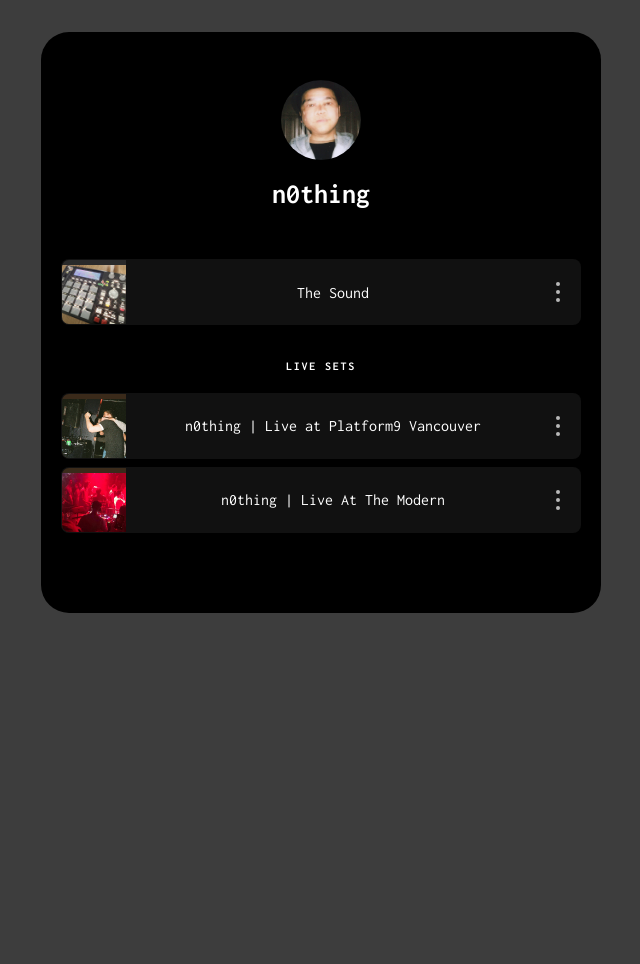
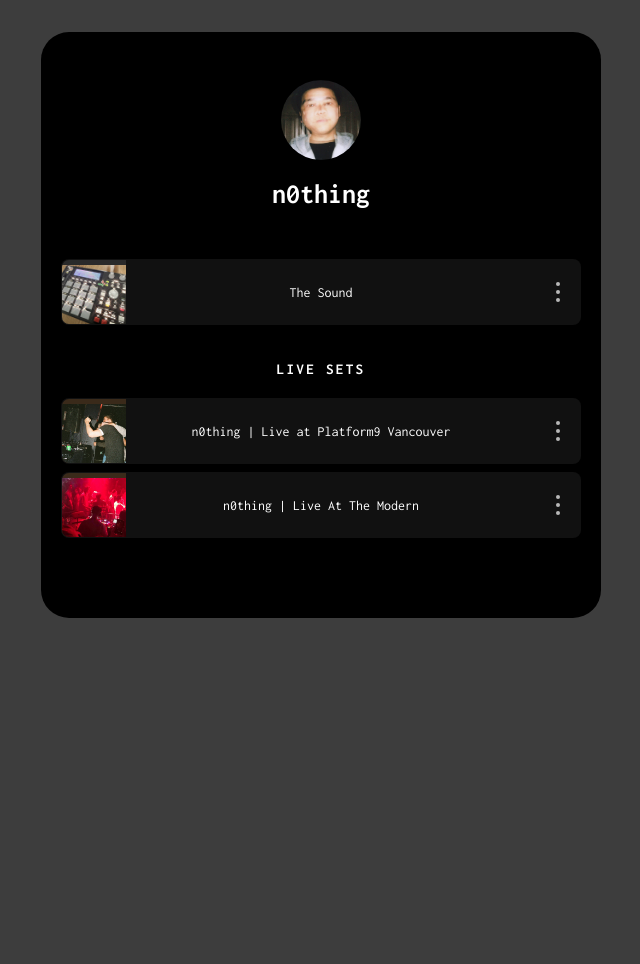
Before and after one commit to briannguy3n/nothingcouldnever2, a Jekyll site: the page built from pages/links.md, in a window 1280 px wide. Shown: the whole page, without its empty margins (319-959 px from the left). Built offline with Jekyll 4.4.1, drawn with Linux system fonts in a browser that asks for light colours.

Commit message:
Update _linktree.scss

```diff
--- a/_sass/_linktree.scss
+++ b/_sass/_linktree.scss
@@ -60,8 +60,8 @@
 }
 
 .linktree-category-label {
-  font-size: 0.75rem;
-  font-weight: 700;
+  font-size: 0.95rem;
+  font-weight: 800;
   color: #ffffff;
   text-transform: uppercase;
   letter-spacing: 0.15em;
@@ -118,10 +118,10 @@
 .linktree-thumb--live     { background: #3a2a1a; }
 
 .linktree-card-title {
-  font-size: 1rem;
+  font-size: 0.875rem;
   font-weight: 400;
   color: #ffffff;
-  padding: 0 12px 0 16px;
+  padding: 0 36px 0 16px;
   text-align: center;
   flex: 1 1 auto;
   overflow: hidden;
```
